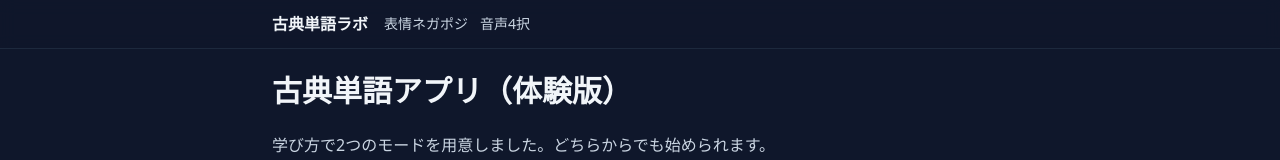
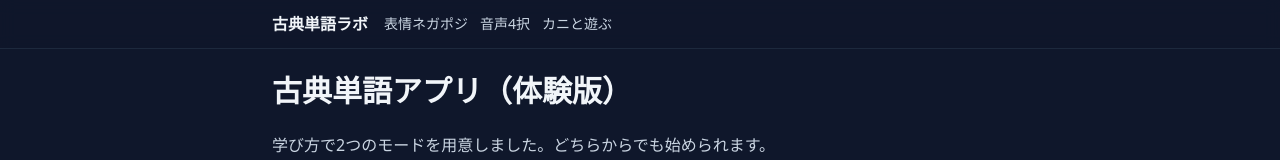
Before and after one commit to vonaskr/KotenWordAPP, a React (Vite) app: page / in a window 1280 px wide. Shown: the top 160 px of the page. Built offline with nearby package versions, Linux system fonts and the light colour scheme.

Commit message:
fix: refuce two crabs to one in result page

```diff
--- a/src/App.tsx
+++ b/src/App.tsx
@@ -30,6 +30,7 @@ export default function App() {
           <nav className="text-sm flex gap-3">
             <NavLink to="/mood" className={({isActive})=>isActive?"text-emerald-400":"text-slate-300 hover:text-white"}>表情ネガポジ</NavLink>
             <NavLink to="/voice" className={({isActive})=>isActive?"text-emerald-400":"text-slate-300 hover:text-white"}>音声4択</NavLink>
+            <NavLink to="/crab" className={({isActive})=>isActive?"text-emerald-400":"text-slate-300 hover:text-white"}>カニと遊ぶ</NavLink>
           </nav>
         </div>
       </header>
--- a/src/pages/VoiceResult.tsx
+++ b/src/pages/VoiceResult.tsx
@@ -29,14 +29,7 @@ export default function VoiceResult() {
 
   return (
     <div className="w-full max-w-xl p-6">
-      <Crab comboTier={Math.min(3, Math.floor(maxStreak/2))} />
       {/* リアクション基準：90%以上 → 大喜び、60%以上 → 小喜び、それ未満 → しょんぼり */}
-      <Crab
-        comboTier={acc >= 0.9 ? 2 : acc >= 0.6 ? 1 : 0}
-        trigger={acc >= 0.6 ? 'correct' : 'wrong'}
-        triggerKey={total + correct} // 適当なノンス
-      />
-
       <h1 className="text-2xl font-bold mb-3">結果</h1>
       <div className="bg-slate-800 rounded-xl p-5 border border-slate-700">
         <div className="text-lg text-slate-200 mb-1">{title}</div>
@@ -45,6 +38,11 @@ export default function VoiceResult() {
         <div className="text-slate-400 text-sm">最大連続：{maxStreak}</div>
       </div>
 
+      <Crab
+        comboTier={acc >= 0.9 ? 2 : acc >= 0.6 ? 1 : 0}
+        trigger={acc >= 0.6 ? 'correct' : 'wrong'}
+        triggerKey={total + correct} // 適当なノンス
+      />
       <div className="mt-6 grid gap-3">
         <Link to="/voice/session?mode=all10" className="block text-center px-4 py-2 rounded-lg bg-emerald-600 hover:bg-emerald-500">もう一度 </Link>
         <Link to="/voice/session?mode=missed" className="block text-center px-4 py-2 rounded-lg bg-indigo-600 hover:bg-indigo-500">間違いだけで復習</Link>
```
